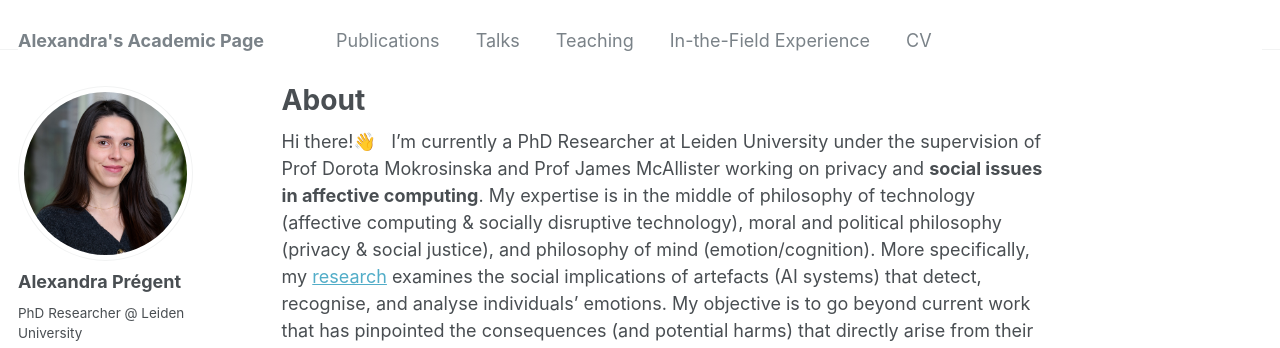
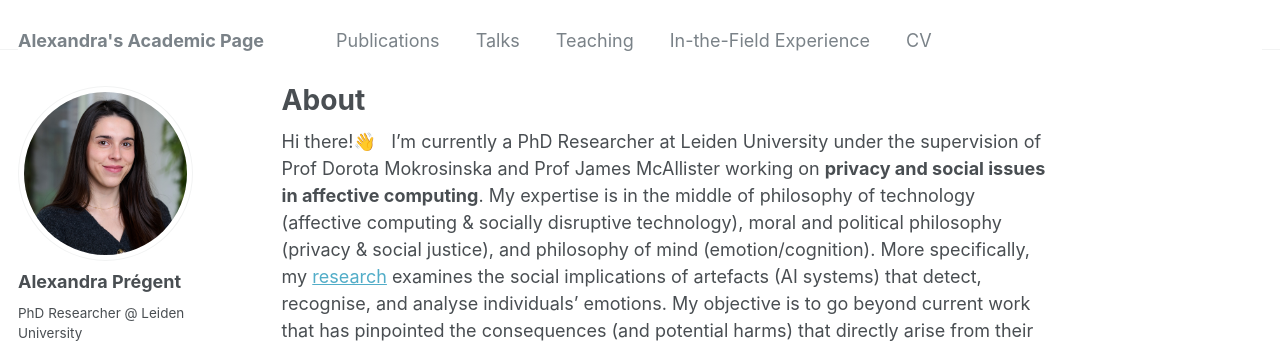
Before and after one commit to AlexandraPregent/AlexandraPregent.github.io, a Jekyll site: the page built from _pages/about.md, in a window 1280 px wide and 900 px high. Shown: the top 348 px of the window. Built offline with Jekyll 4.4.1, drawn with Linux system fonts in a browser that asks for light colours; some web fonts are replaced.

```diff
--- a/_pages/about.md
+++ b/_pages/about.md
@@ -7,7 +7,7 @@ redirect_from:
   - /about.html
 ---
 
-Hi there!👋 &nbsp;   I'm currently a PhD Researcher at Leiden University under the supervision of Prof Dorota Mokrosinska and Prof James McAllister working on privacy and **social issues in affective computing**. My expertise is in the middle of philosophy of technology (affective computing & socially disruptive technology), moral and political philosophy (privacy & social justice), and philosophy of mind (emotion/cognition). More specifically, my [research](https://www.universiteitleiden.nl/en/staffmembers/alexandra-pregent#tab-1) examines the social implications of artefacts (AI systems) that detect, recognise, and analyse individuals' emotions. My objective is to go beyond current work that has pinpointed the consequences (and potential harms) that directly arise from their technical limitations - such as gender bias and group discrimination, and to explore the fundamental issues raised by exposing individuals inner affective states (disruption of social relationships & the preservation of the Self).
+Hi there!👋 &nbsp;   I'm currently a PhD Researcher at Leiden University under the supervision of Prof Dorota Mokrosinska and Prof James McAllister working on **privacy and social issues in affective computing**. My expertise is in the middle of philosophy of technology (affective computing & socially disruptive technology), moral and political philosophy (privacy & social justice), and philosophy of mind (emotion/cognition). More specifically, my [research](https://www.universiteitleiden.nl/en/staffmembers/alexandra-pregent#tab-1) examines the social implications of artefacts (AI systems) that detect, recognise, and analyse individuals' emotions. My objective is to go beyond current work that has pinpointed the consequences (and potential harms) that directly arise from their technical limitations - such as gender bias and group discrimination, and to explore the fundamental issues raised by exposing individuals inner affective states (disruption of social relationships & the preservation of the Self).
 
 My main objective is to ***uncover the social effect that emotion recognition technologies (ERTs) will have on human relationships and the Self***. What if we had real-time recognition of emotions? How would this impact the social dynamics? In which contexts would this be desirable and in which contexts would this be detrimental? Do we have any legitimate claims to privacy over the emotions we display in public social settings? These, and more, are the questions I am currently trying to answer.
 
```
